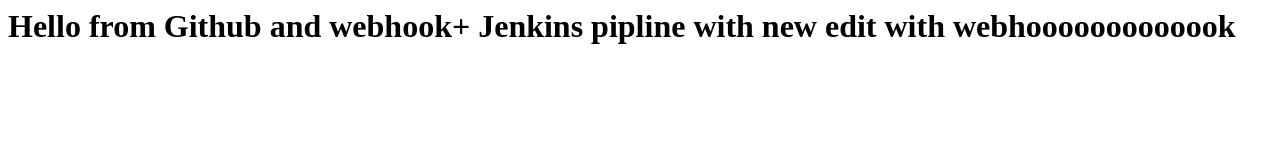
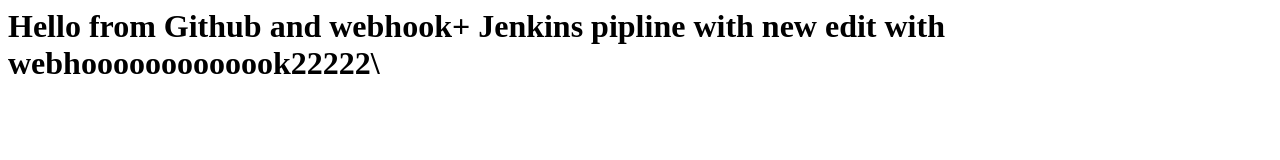
Before and after one commit to Ali-AlHoumsi/github-pipeline-script, a plain HTML site: page index.html in a window 1280 px wide. Drawn offline with Linux system fonts and the light colour scheme.

Commit message:
Add index.html file with web hoook2

```diff
--- a/index.html
+++ b/index.html
@@ -1 +1 @@
-<h1> Hello from Github and webhook+ Jenkins pipline with new edit with webhooooooooooook</h1>
+<h1> Hello from Github and webhook+ Jenkins pipline with new edit with webhooooooooooook22222\</h1>
```
